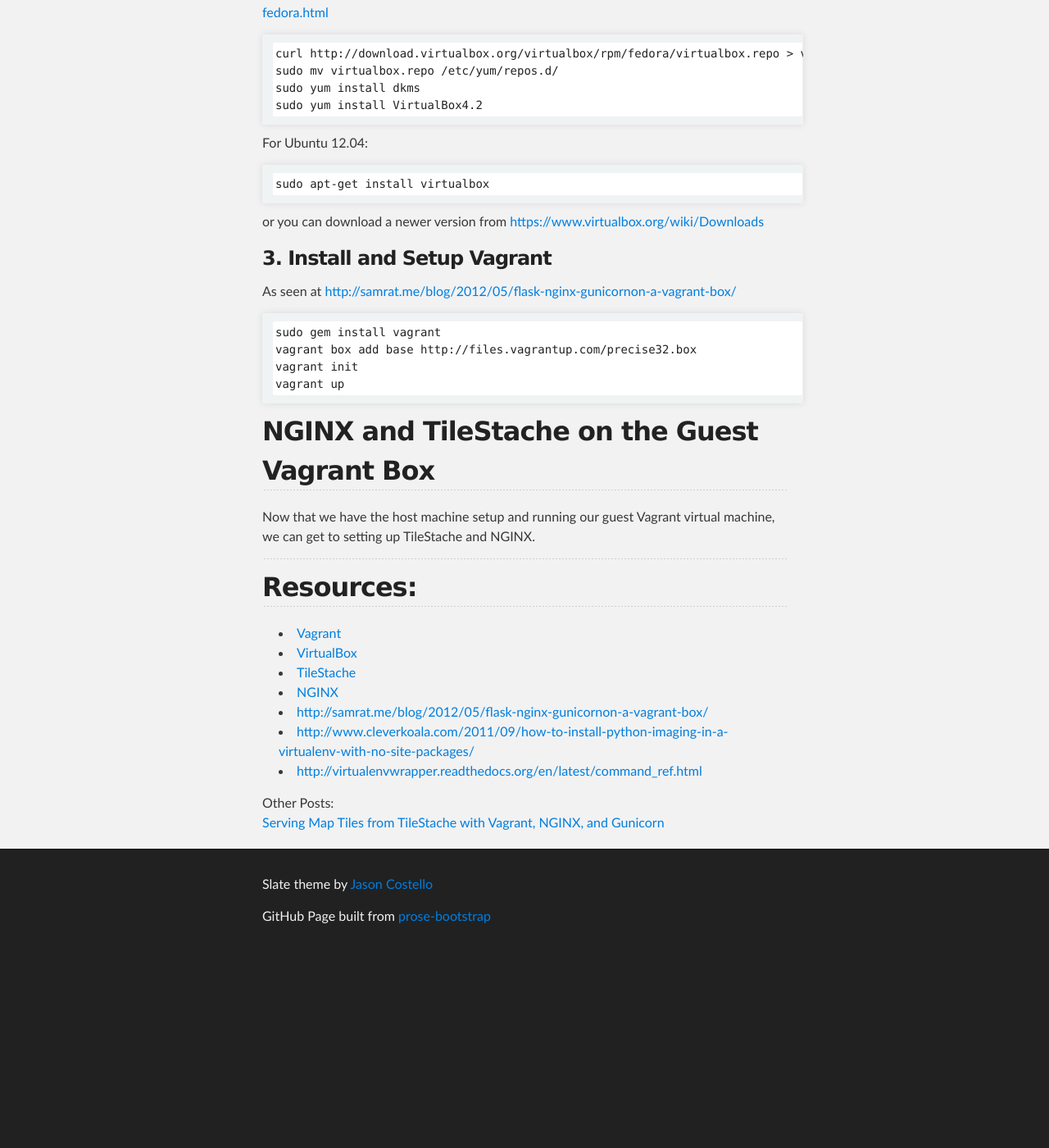
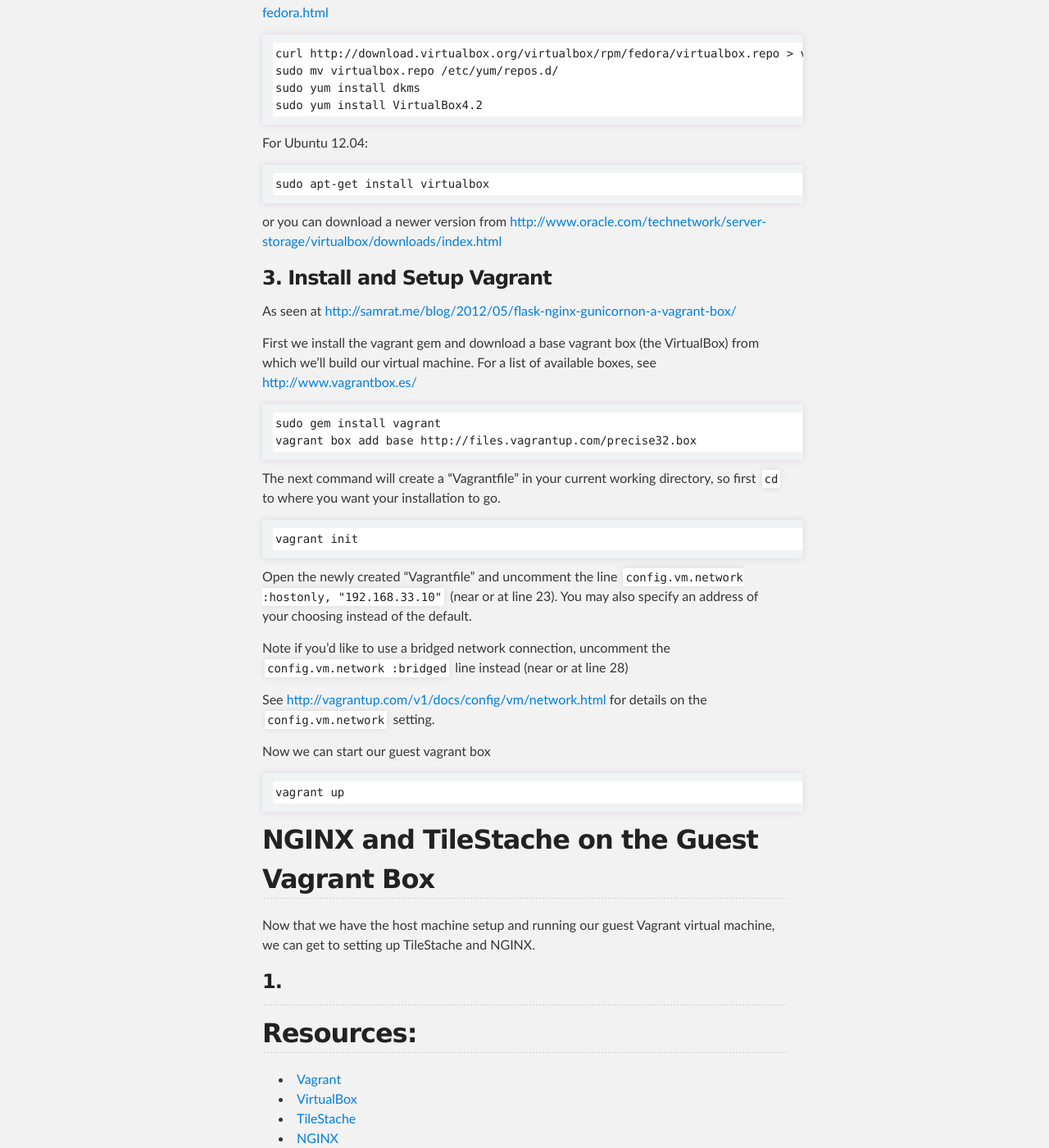
Before and after one commit to jseppi/jseppi.github.io, a Jekyll site: the page built from _posts/articles/2012-11-01-tilestache-vagrant-nginx.md, in a window 1280 px wide and 1400 px high, scrolled down 1153 px. Shown: the whole window at 82% size. Built offline with Jekyll 4.4.1, drawn with Linux system fonts in a browser that asks for light colours; before the commit the page ends 2317 px from its top, so only the background shows below that; some of the changed text lies outside the part shown.

Commit message:
update post

```diff
--- a/_posts/articles/2012-11-01-tilestache-vagrant-nginx.md
+++ b/_posts/articles/2012-11-01-tilestache-vagrant-nginx.md
@@ -16,7 +16,7 @@
     mkdir ~/Web/VagrantTileStache
     cd ~/Web/VagrantTileStache
 
-### 1. On your Linux host machine, install ruby and rubygems.
+### 1. On your Linux host machine, install ruby and rubygems if you haven't already.
 
 For Fedora 17:
 
@@ -43,23 +43,37 @@
 
     sudo apt-get install virtualbox
 
-or you can download a newer version from [https://www.virtualbox.org/wiki/Downloads](https://www.virtualbox.org/wiki/Downloads)
+or you can download a newer version from [http://www.oracle.com/technetwork/server-storage/virtualbox/downloads/index.html](http://www.oracle.com/technetwork/server-storage/virtualbox/downloads/index.html)
 
 ### 3. Install and Setup Vagrant
 
 As seen at [http://samrat.me/blog/2012/05/flask-nginx-gunicornon-a-vagrant-box/](http://samrat.me/blog/2012/05/flask-nginx-gunicornon-a-vagrant-box/)
 
+First we install the vagrant gem and download a base vagrant box (the VirtualBox) from which we'll build our virtual machine.  For a list of available boxes, see [http://www.vagrantbox.es/](http://www.vagrantbox.es/)
+
     sudo gem install vagrant
     vagrant box add base http://files.vagrantup.com/precise32.box
+
+The next command will create a "Vagrantfile" in your current working directory, so first `cd` to where you want your installation to go.
+
     vagrant init
+
+Open the newly created "Vagrantfile" and uncomment the line `config.vm.network :hostonly, "192.168.33.10"` (near or at line 23).  You may also specify an address of your choosing instead of the default.
+
+Note if you'd like to use a bridged network connection, uncomment the `config.vm.network :bridged` line instead (near or at line 28)
+
+See [http://vagrantup.com/v1/docs/config/vm/network.html](http://vagrantup.com/v1/docs/config/vm/network.html) for details on the `config.vm.network` setting.
+
+Now we can start our guest vagrant box
+
     vagrant up
-
 
 
 ## NGINX and TileStache on the Guest Vagrant Box
 
 Now that we have the host machine setup and running our guest Vagrant virtual machine, we can get to setting up TileStache and NGINX.
 
+### 1.
 
 **************
 
```
